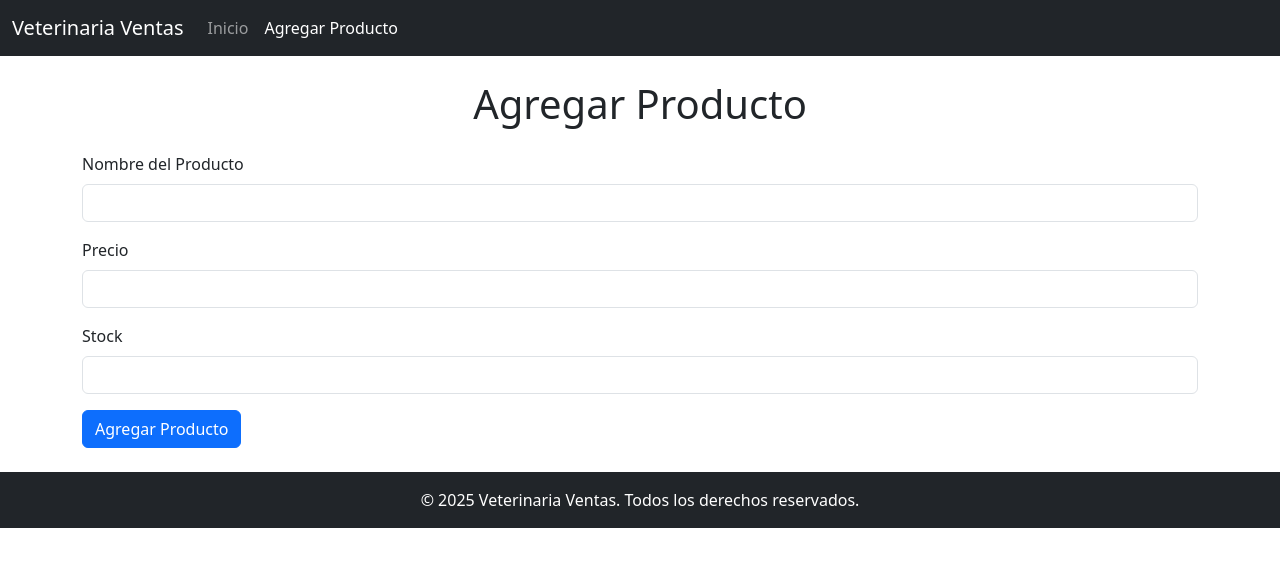
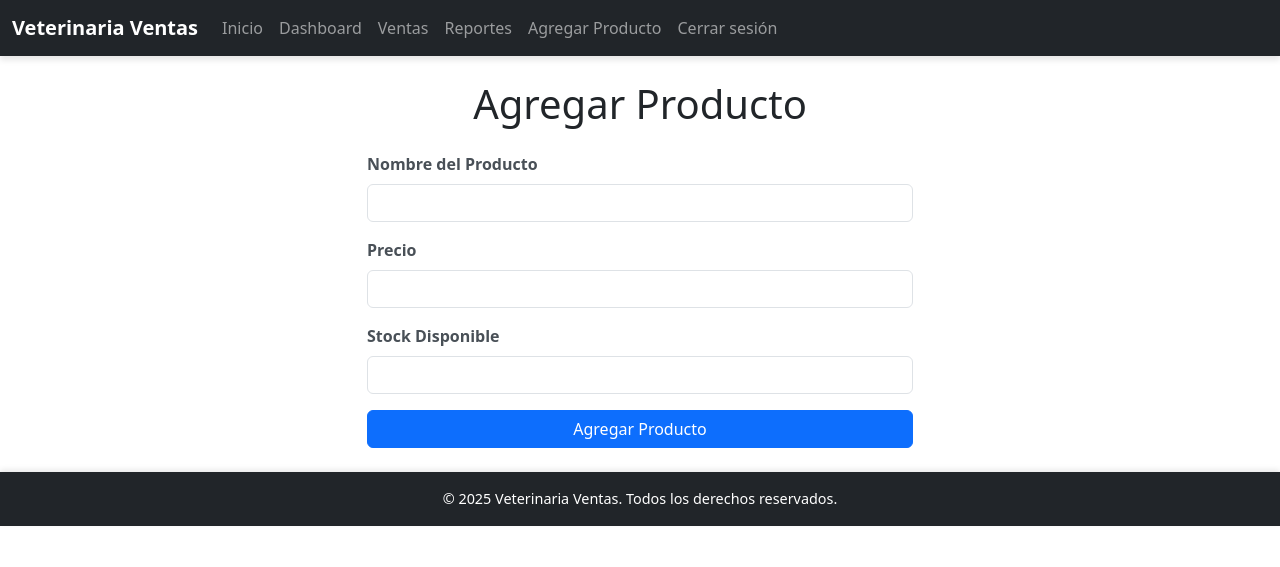
Before and after one commit to JFCandia/Ventas_Veterinaria, a Flask app: page /agregar_producto in a window 1280 px wide. Shown: the top 567 px of the page. Run offline with Flask 3, Linux system fonts and the light colour scheme; a user stored in the database is signed in.

Commit message:
neterinaria_v1

```diff
--- a/static/style.css
+++ b/static/style.css
@@ -1,40 +1,145 @@
+/* Estilo general */
 body {
+    font-family: 'Roboto', sans-serif;
+    background-color: #f4f6f9;
+    color: #333;
+    margin: 0;
+    padding: 0;
+}
+
+/* Encabezados */
+h1, h2, h3 {
+    color: #212529;
+    font-weight: 700;
+    margin-bottom: 20px;
+}
+
+h1 {
+    font-size: 2.5rem;
+}
+
+h2 {
+    font-size: 2rem;
+}
+
+h3 {
+    font-size: 1.5rem;
+}
+
+/* Botones */
+.btn-primary {
+    background-color: #007bff;
+    border-color: #007bff;
+    color: #fff;
+    font-weight: 500;
+    transition: all 0.3s ease;
+}
+
+.btn-primary:hover {
+    background-color: #0056b3;
+    border-color: #004085;
+    color: #fff;
+}
+
+.btn-danger {
+    background-color: #dc3545;
+    border-color: #dc3545;
+    color: #fff;
+    transition: all 0.3s ease;
+}
+
+.btn-danger:hover {
+    background-color: #a71d2a;
+    border-color: #7a0e1c;
+}
+
+/* Tablas */
+.table {
+    margin-top: 20px;
+    border: 1px solid #dee2e6;
+    border-radius: 5px;
+    overflow: hidden;
+}
+
+.table th {
+    background-color: #343a40;
+    color: #fff;
+    text-align: center;
+    font-weight: 600;
+    padding: 10px;
+}
+
+.table td {
+    text-align: center;
+    padding: 10px;
+    vertical-align: middle;
+}
+
+.table-striped tbody tr:nth-of-type(odd) {
     background-color: #f8f9fa;
 }
 
-h1 {
-    color: #2c3e50;
+.table-striped tbody tr:hover {
+    background-color: #e9ecef;
 }
 
-.table {
-    margin-top: 20px;
+/* Formularios */
+.form-label {
+    font-weight: bold;
+    color: #495057;
 }
 
-.btn-success {
-    background-color: #28a745;
-    border: none;
+.form-control {
+    border-radius: 5px;
+    border: 1px solid #ced4da;
+    padding: 10px;
+    transition: border-color 0.3s ease, box-shadow 0.3s ease;
 }
 
-body {
-    background-color: #f4f4f4;
-    font-family: Arial, sans-serif;
+.form-control:focus {
+    border-color: #007bff;
+    box-shadow: 0 0 5px rgba(0, 123, 255, 0.5);
 }
 
-.container {
-    max-width: 900px;
-    margin: auto;
-    padding: 20px;
+/* Mensajes flash */
+.alert {
+    margin-top: 20px;
+    border-radius: 5px;
+    font-size: 0.9rem;
 }
 
-h1 {
-    text-align: center;
-    color: #2c3e50;
+.alert-dismissible .btn-close {
+    padding: 0.5rem;
 }
 
-.table {
-    margin-top: 20px;
+/* Barra de navegación */
+.navbar {
+    box-shadow: 0 4px 6px rgba(0, 0, 0, 0.1);
 }
 
-.btn-primary, .btn-success {
+.navbar-brand {
+    font-weight: bold;
+    font-size: 1.5rem;
+}
+
+.nav-link {
+    font-weight: 500;
+    transition: color 0.3s ease;
+}
+
+.nav-link:hover {
+    color: #007bff;
+}
+
+/* Pie de página */
+footer {
+    background-color: #343a40;
+    color: #fff;
+    padding: 15px 0;
+    text-align: center;
+    font-size: 0.9rem;
+    position: relative;
+    bottom: 0;
     width: 100%;
+    box-shadow: 0 -2px 6px rgba(0, 0, 0, 0.1);
 }
--- a/templates/agregar_producto.html
+++ b/templates/agregar_producto.html
@@ -1,34 +1,28 @@
-<!DOCTYPE html>
-<html lang="es">
-<head>
-    <meta charset="UTF-8">
-    <meta name="viewport" content="width=device-width, initial-scale=1.0">
-    <title>Agregar Producto</title>
-    <link rel="stylesheet" href="https://cdn.jsdelivr.net/npm/bootstrap@5.3.0/dist/css/bootstrap.min.css">
-</head>
-<body>
-    <nav class="navbar navbar-expand-lg navbar-dark bg-dark">
-        <div class="container-fluid">
-            <a class="navbar-brand" href="{{ url_for('index') }}">Veterinaria Ventas</a>
-            <button class="navbar-toggler" type="button" data-bs-toggle="collapse" data-bs-target="#navbarNav" aria-controls="navbarNav" aria-expanded="false" aria-label="Toggle navigation">
-                <span class="navbar-toggler-icon"></span>
-            </button>
-            <div class="collapse navbar-collapse" id="navbarNav">
-                <ul class="navbar-nav">
-                    <li class="nav-item">
-                        <a class="nav-link" href="{{ url_for('index') }}">Inicio</a>
-                    </li>
-                    <li class="nav-item">
-                        <a class="nav-link active" href="{{ url_for('agregar_producto') }}">Agregar Producto</a>
-                    </li>
-                </ul>
+{% extends "base.html" %}
+
+{% block title %}Agregar Producto{% endblock %}
+
+{% block content %}
+<div class="row justify-content-center">
+    <div class="col-md-6">
+        <h1 class="text-center mb-4">Agregar Producto</h1>
+
+        <!-- Mostrar mensajes flash -->
+        {% with messages = get_flashed_messages(with_categories=true) %}
+        {% if messages %}
+        <div>
+            {% for category, message in messages %}
+            <div class="alert alert-{{ category }} alert-dismissible fade show" role="alert">
+                {{ message }}
+                <button type="button" class="btn-close" data-bs-dismiss="alert" aria-label="Close"></button>
             </div>
+            {% endfor %}
         </div>
-    </nav>
+        {% endif %}
+        {% endwith %}
 
-    <div class="container mt-4">
-        <h1 class="text-center">Agregar Producto</h1>
-        <form action="{{ url_for('agregar_producto') }}" method="POST" class="mt-4">
+        <!-- Formulario para agregar producto -->
+        <form action="{{ url_for('agregar_producto') }}" method="POST">
             <div class="mb-3">
                 <label for="nombre" class="form-label">Nombre del Producto</label>
                 <input type="text" class="form-control" id="nombre" name="nombre" required>
@@ -38,17 +32,11 @@
                 <input type="number" step="0.01" class="form-control" id="precio" name="precio" required>
             </div>
             <div class="mb-3">
-                <label for="stock" class="form-label">Stock</label>
+                <label for="stock" class="form-label">Stock Disponible</label>
                 <input type="number" class="form-control" id="stock" name="stock" required>
             </div>
-            <button type="submit" class="btn btn-primary">Agregar Producto</button>
+            <button type="submit" class="btn btn-primary w-100">Agregar Producto</button>
         </form>
     </div>
-
-    <footer class="bg-dark text-white text-center py-3 mt-4">
-        <p class="mb-0">© 2025 Veterinaria Ventas. Todos los derechos reservados.</p>
-    </footer>
-
-    <script src="https://cdn.jsdelivr.net/npm/bootstrap@5.3.0/dist/js/bootstrap.bundle.min.js"></script>
-</body>
-</html>
+</div>
+{% endblock %}
--- a/templates/base.html
+++ b/templates/base.html
@@ -4,7 +4,9 @@
     <meta charset="UTF-8">
     <meta name="viewport" content="width=device-width, initial-scale=1.0">
     <title>{% block title %}Veterinaria Ventas{% endblock %}</title>
+    <link rel="stylesheet" href="{{ url_for('static', filename='style.css') }}">
     <link rel="stylesheet" href="https://cdn.jsdelivr.net/npm/bootstrap@5.3.0/dist/css/bootstrap.min.css">
+    <link rel="stylesheet" href="{{ url_for('static', filename='styles.css') }}">
 </head>
 <body>
     <!-- Barra de navegación -->
@@ -29,6 +31,9 @@
                         <a class="nav-link" href="{{ url_for('reportes') }}">Reportes</a>
                     </li>
                     <li class="nav-item">
+                        <a class="nav-link" href="{{ url_for('agregar_producto') }}">Agregar Producto</a>
+                    </li>
+                    <li class="nav-item">
                         <a class="nav-link" href="{{ url_for('logout') }}">Cerrar sesión</a>
                     </li>
                 </ul>
```
Also changed, not shown: app.py (+7 -0 lines).
